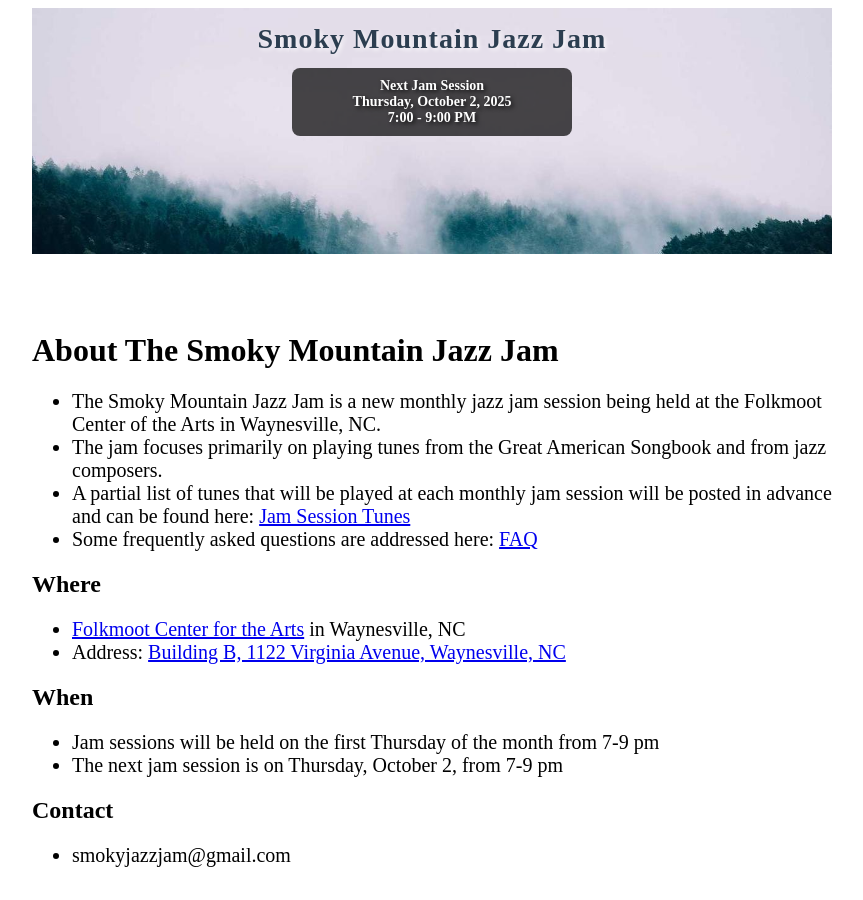
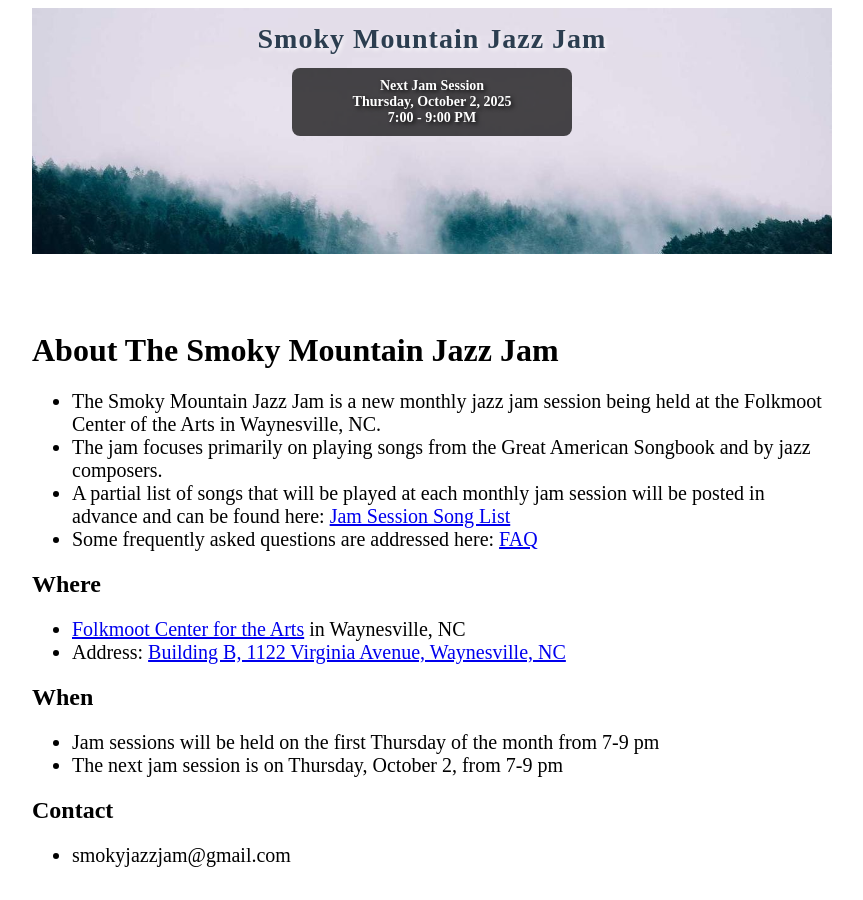
Before and after one commit to smokyjazzjam/smokyjazzjam, a Jekyll site: the page built from index.md, in a window 1280 px wide. Shown: the whole page, without its empty margins (208-1071 px from the left). Built offline with Jekyll 4.4.1, drawn with Linux system fonts in a browser that asks for light colours.

Commit message:
Update index.md

```diff
--- a/index.md
+++ b/index.md
@@ -100,8 +100,8 @@ layout: default
 
   <ul class="larger-text">
     <li>The Smoky Mountain Jazz Jam is a new monthly jazz jam session being held at the Folkmoot Center of the Arts in Waynesville, NC.</li>
-    <li>The jam focuses primarily on playing tunes from the Great American Songbook and from jazz composers.</li>
-    <li>A partial list of tunes that will be played at each monthly jam session will be posted in advance and can be found here: <a href="jam_tunes">Jam Session Tunes</a></li>
+    <li>The jam focuses primarily on playing songs from the Great American Songbook and by jazz composers.</li>
+    <li>A partial list of songs that will be played at each monthly jam session will be posted in advance and can be found here: <a href="jam_tunes">Jam Session Song List</a></li>
     <li>Some frequently asked questions are addressed here: <a href="faq">FAQ</a></li>
   </ul>
 
```
